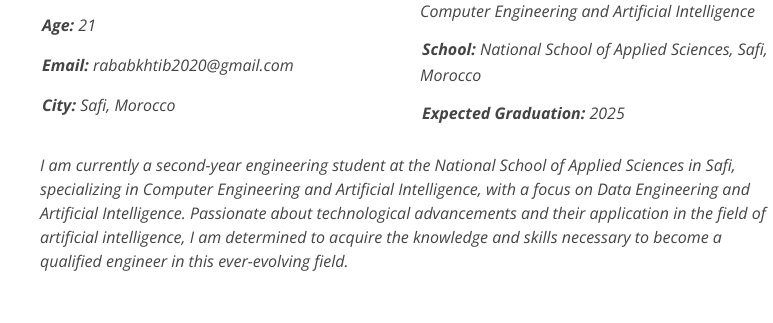
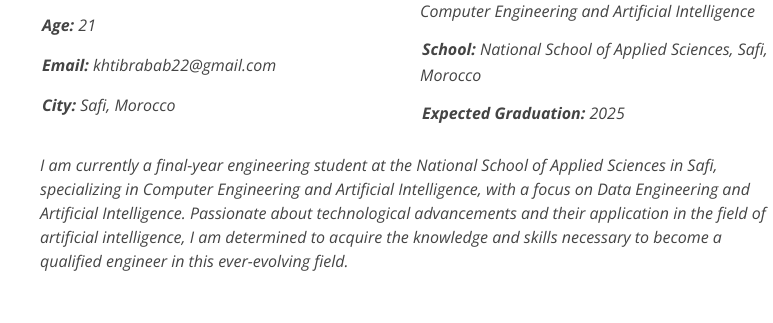
Before and after one commit to rababkh22/myportfolio, a plain HTML site: page about.html in a window 1280 px wide. Shown: the part 383-706 px from the top of the page, 232-1005 px from the left. Drawn offline with nearby package versions, Linux system fonts and the light colour scheme.

Commit message:
Update about.html

```diff
--- a/about.html
+++ b/about.html
@@ -85,7 +85,7 @@
                           <ul class="fst-italic">
                               <li><i class="bi bi-rounded-right"></i> <strong>Birthday:</strong> October 25, 2002</li>
                               <li><i class="bi bi-rounded-right"></i> <strong>Age:</strong> 21</li>
-                              <li><i class="bi bi-rounded-right"></i> <strong>Email:</strong> rababkhtib2020@gmail.com</li>
+                              <li><i class="bi bi-rounded-right"></i> <strong>Email:</strong> khtibrabab22@gmail.com</li>
                               <li><i class="bi bi-rounded-right"></i> <strong>City:</strong> Safi, Morocco</li>
                           </ul>
                       </div>
@@ -101,7 +101,7 @@
                   </div>
                   <div class="portfolio-section">
                       <p class="fst-italic">
-                          I am currently a second-year engineering student at the National School of Applied Sciences in Safi,
+                          I am currently a final-year engineering student at the National School of Applied Sciences in Safi,
                           specializing in Computer Engineering and Artificial Intelligence,
                           with a focus on Data Engineering and Artificial Intelligence. Passionate about technological
                           advancements and their application in the field of artificial intelligence,
```
